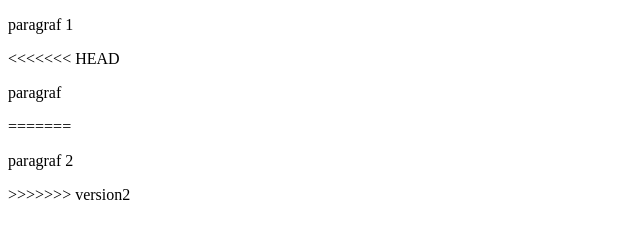
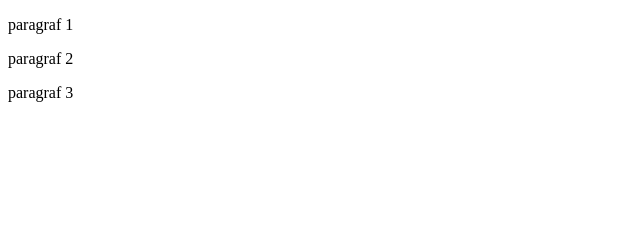
Before and after one commit to AccrJpg/GitZadanie, a plain HTML site: page index.html in a window 1280 px wide. Shown: the whole page, without its empty margins (0-640 px from the left). Drawn offline with Linux system fonts and the light colour scheme.

Commit message:
merge version 2 do main

```diff
--- a/index.html
+++ b/index.html
@@ -8,10 +8,9 @@
 </head>
 <body>
     <p>paragraf 1</p>
-<<<<<<< HEAD
-    <p>paragraf</p>
-=======
     <p>paragraf 2</p>
->>>>>>> version2
+    <p>paragraf 3</p>
+
+
 </body>
 </html>
```
